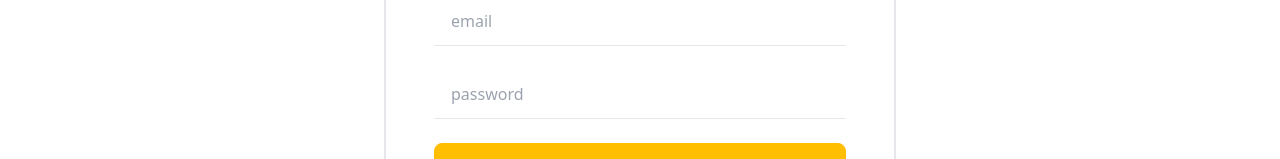
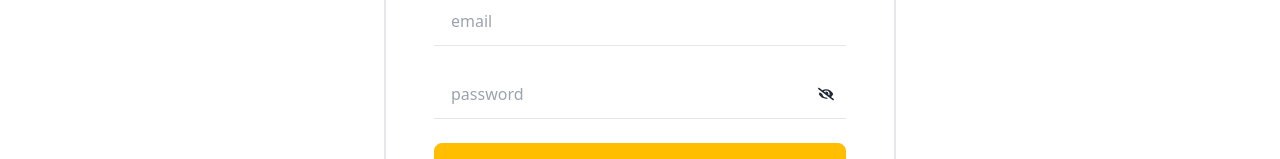
Before and after one commit to mintusikder/auth-travel-guru, a React (Vite) app: page /registration in a window 1280 px wide. Shown: the part 455-614 px from the top of the page. Built offline with nearby package versions, Linux system fonts and the light colour scheme; no server answers.

Commit message:
added logout onAuthState

```diff
--- a/package.json
+++ b/package.json
@@ -13,6 +13,7 @@
     "firebase": "^10.13.1",
     "react": "^18.3.1",
     "react-dom": "^18.3.1",
+    "react-icons": "^5.3.0",
     "react-router-dom": "^6.26.1"
   },
   "devDependencies": {
--- a/src/authProvider/AuthProvider.jsx
+++ b/src/authProvider/AuthProvider.jsx
@@ -1,6 +1,7 @@
-import { createContext, useState } from "react";
-import { createUserWithEmailAndPassword, getAuth } from "firebase/auth";
+import { createContext, useEffect, useState } from "react";
+import { createUserWithEmailAndPassword, getAuth, onAuthStateChanged, signInWithEmailAndPassword, signOut } from "firebase/auth";
 import app from "../firebase/firebase.config";
+
 export const AuthContext = createContext(null);
 const AuthProvider = ({ children }) => {
   const auth = getAuth(app);
@@ -11,10 +12,35 @@ const AuthProvider = ({ children }) => {
     setLoading(true);
     return createUserWithEmailAndPassword(auth, email, password);
   };
+  // user login
+  const loginUser = (email,password) =>{
+    setLoading(true)
+    return signInWithEmailAndPassword(auth, email, password)
+  }
+  // logOut
+  const logOut = () =>{
+    setLoading(true)
+    return signOut(auth)
+  }
+  // state
+useEffect(()=>{
+   const unSubscribe = onAuthStateChanged(auth, currentUser =>{
+        setLoading(false)
+        console.log("user",currentUser)
+        setUser(currentUser)
+    })
+    return(() =>{
+        unSubscribe()
+    })
+})
+
+
   const info = {
     user,
     loading,
     createUser,
+    loginUser,
+    logOut,
   };
   return <AuthContext.Provider value={info}>{children}</AuthContext.Provider>;
 };
--- a/src/components/Login.jsx
+++ b/src/components/Login.jsx
@@ -4,15 +4,17 @@ import { useContext } from "react";
 import { AuthContext } from "../authProvider/AuthProvider";
 
 const Login = () => {
-  const {createUser} = useContext(AuthContext)
+  const {loginUser} = useContext(AuthContext)
   const handelLogin = e =>{
     e.preventDefault()
-    const form = new FormData(e.currentTarget)
-    const email = form.get("email")
-    const password = form.get("password")
-    createUser(email,password)
+    const form = e.currentTarget
+    const formData = new FormData(e.currentTarget)
+    const email = formData.get("email")
+    const password = formData.get("password")
+    loginUser(email,password)
     .then(result =>{
       console.log(result.user)
+      form.reset()
     })
     .catch(error =>{
       console.error(error)
--- a/src/components/NavBar.jsx
+++ b/src/components/NavBar.jsx
@@ -1,6 +1,9 @@
 import { Link } from "react-router-dom";
 import logo from "../../src/assets/images/icons/logo.png";
+import { useContext } from "react";
+import { AuthContext } from "../authProvider/AuthProvider";
 const NavBar = () => {
+  const { logOut, user } = useContext(AuthContext);
   const nav = (
     <>
       <li>
@@ -20,6 +23,15 @@ const NavBar = () => {
       </li>
     </>
   );
+  const handelLogOut = () => {
+    logOut()
+      .then(() => {
+        console.log("LogOut Success");
+      })
+      .catch((error) => {
+        console.error(error);
+      });
+  };
   return (
     <div className="navbar bg-base-100 ">
       <div className="navbar-start">
@@ -72,9 +84,16 @@ const NavBar = () => {
         <ul className="menu menu-horizontal px-1">{nav}</ul>
       </div>
       <div className="navbar-end">
-        <Link className="btn btn-warning" to="/login">
-          Login
-        </Link>
+        {user ? (
+          <>
+          {user.email}
+          <button className="btn btn-warning" onClick={handelLogOut}>Log Out</button>
+          </>
+        ) : (
+          <Link className="btn btn-warning" to="/login">
+            Login
+          </Link>
+        )}
       </div>
     </div>
   );
--- a/src/components/Registration.jsx
+++ b/src/components/Registration.jsx
@@ -1,24 +1,28 @@
 import { Link } from "react-router-dom";
 import NavBar from "./NavBar";
-import { useContext } from "react";
+import { useContext, useState } from "react";
 import { AuthContext } from "../authProvider/AuthProvider";
+import { FaEye,FaEyeSlash } from "react-icons/fa";
 
 const Registration = () => {
-  const {createUser} = useContext(AuthContext)
-  const handelRegistration = e =>{
-    e.preventDefault()
-    const form = new FormData(e.currentTarget)
-    const email = form.get("email")
-    const password = form.get("password")
-    console.log(email,password)
-    createUser(email,password)
-    .then(result =>{
-      console.log(result.user)
+  const { createUser } = useContext(AuthContext);
+  const [show,setShow] = useState(false)
+  const handelRegistration = (e) => {
+    e.preventDefault();
+    const form = e.currentTarget;
+    const formData = new FormData(e.currentTarget);
+    const email = formData.get("email");
+    const password = formData.get("password");
+    console.log(email, password);
+    createUser(email, password)
+      .then((result) => {
+        console.log(result.user);
+        form.reset();
       })
-    .catch(error =>{
-      console.error(error)
-    })
-  }
+      .catch((error) => {
+        console.error(error);
+      });
+  };
   return (
     <div>
       <NavBar></NavBar>
@@ -56,13 +60,18 @@ const Registration = () => {
                 <hr />
               </div>
               <div className="form-control">
+            <div className="relative">
             <input
-                type="password"
+                  type={show?"text":"password"}
                   name="password"
                   placeholder="password"
-                className="input"
+                  className="input w-full"
                   required
                 />
+                <span className="absolute mt-4 right-3" onClick={()=>setShow(!show)}>
+                {show ?  <FaEye /> :<FaEyeSlash />}
+                </span>
+            </div>
                 <hr />
               </div>
             </div>
@@ -73,10 +82,7 @@ const Registration = () => {
           </form>
           <p className="text-center mt-4">
             Dont have an account?{" "}
-            <Link
-              to="/login"
-              className="text-orange-600 font-bold underline"
-            >
+            <Link to="/login" className="text-orange-600 font-bold underline">
               Login{" "}
             </Link>
           </p>
```
Also changed, not shown: 1 other file (tests, documents, lock files or other folders). Lines whose indentation alone changed are shown as unchanged.
